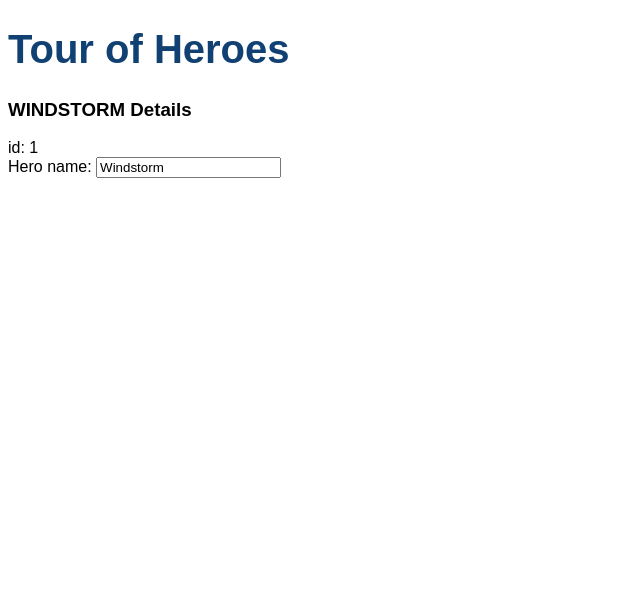
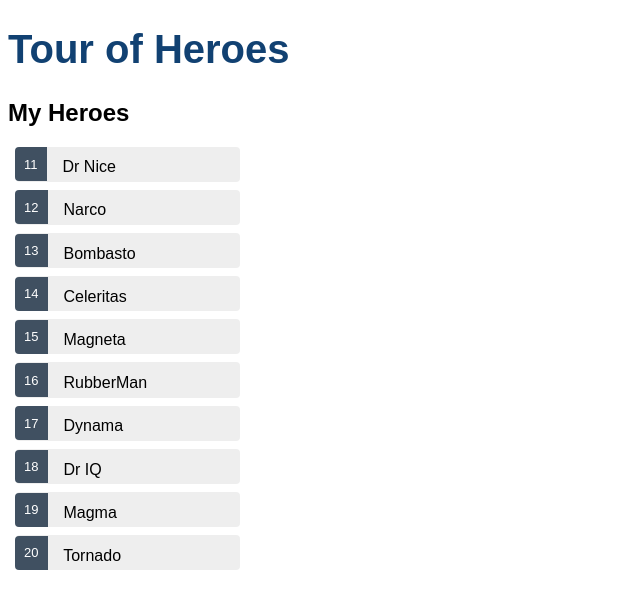
Before and after one commit to diogos21/Heroes-Fatec-2021, an Angular app: page / in a window 1280 px wide. Shown: the top 608 px of the page, without its empty margins (0-640 px from the left). Built offline with nearby package versions, Linux system fonts and the light colour scheme.

Commit message:
:package:Tour Of Heroes Part 2

```diff
--- a/src/app/heroes/heroes.component.css
+++ b/src/app/heroes/heroes.component.css
@@ -0,0 +1,58 @@
+/* HeroesComponent's private CSS styles */
+.heroes {
+    margin: 0 0 2em 0;
+    list-style-type: none;
+    padding: 0;
+    width: 15em;
+  }
+
+  .heroes li {
+    cursor: pointer;
+    position: relative;
+    left: 0;
+    background-color: #EEE;
+    margin: .5em;
+    padding: .3em 0;
+    height: 1.6em;
+    border-radius: 4px;
+  }
+
+  .heroes li:hover {
+    color: #2c3a41;
+    background-color: #e6e6e6;
+    left: .1em;
+  }
+
+  .heroes li.selected {
+    background-color: black;
+    color: white;
+  }
+
+  .heroes li.selected:hover {
+    background-color: #505050;
+    color: white;
+  }
+
+  .heroes li.selected:active {
+    background-color: black;
+    color: white;
+  }
+
+  .heroes .badge {
+    display: inline-block;
+    font-size: small;
+    color: white;
+    padding: 0.8em 0.7em 0 0.7em;
+    background-color:#405061;
+    line-height: 1em;
+    position: relative;
+    left: -1px;
+    top: -4px;
+    height: 1.8em;
+    margin-right: .8em;
+    border-radius: 4px 0 0 4px;
+  }
+
+  input {
+    padding: .5rem;
+  }
--- a/src/app/heroes/heroes.component.html
+++ b/src/app/heroes/heroes.component.html
@@ -1,6 +1,30 @@
-<h3>{{hero.name | uppercase}} Details</h3>
-<div><span>id: </span>{{hero.id}}</div>
-<div>
-    <label for="name">Hero name: </label>
-    <input id="name" [(ngModel)]="hero.name" placeholder="name">
+<div *ngIf="selectedHero">
+
+    <h2>{{selectedHero.name | uppercase}} Details</h2>
+
+    <div>
+        <span>id: </span>{{selectedHero.id}}
+    </div>
+
+    <div>
+
+      <label for="hero-name">Hero name: </label>
+      <input id="hero-name" [(ngModel)]="selectedHero.name" placeholder="name">
+
+    </div>
+
 </div>
+
+<h2>My Heroes</h2>
+
+    <ul  ul class="heroes">
+
+        <li *ngFor="let hero of heroes"
+            [class.selected]="hero === selectedHero"
+            (click)="onSelect(hero)">
+
+            <span class="badge">{{hero.id}}</span> {{hero.name}}
+
+        </li>
+
+    </ul>
--- a/src/app/heroes/heroes.component.ts
+++ b/src/app/heroes/heroes.component.ts
@@ -1,21 +1,24 @@
 import { Component, OnInit } from '@angular/core';
 import { Hero } from '../hero';
+import { HEROES } from '../mock-heroes';
 
 @Component({
   selector: 'app-heroes',
   templateUrl: './heroes.component.html',
   styleUrls: ['./heroes.component.css']
 })
+
 export class HeroesComponent implements OnInit {
 
-  hero: Hero = {
-    id: 1,
-    name: 'Windstorm'
-  };
+  heroes = HEROES;
+  selectedHero?: Hero;
 
   constructor() { }
 
-  ngOnInit(): void {
+  ngOnInit() {
   }
 
+  onSelect(hero: Hero): void {
+    this.selectedHero = hero;
+  }
 }
--- /dev/null
+++ b/src/app/mock-heroes.ts
@@ -0,0 +1,14 @@
+import { Hero } from './hero';
+
+export const HEROES: Hero[] = [
+  { id: 11, name: 'Dr Nice' },
+  { id: 12, name: 'Narco' },
+  { id: 13, name: 'Bombasto' },
+  { id: 14, name: 'Celeritas' },
+  { id: 15, name: 'Magneta' },
+  { id: 16, name: 'RubberMan' },
+  { id: 17, name: 'Dynama' },
+  { id: 18, name: 'Dr IQ' },
+  { id: 19, name: 'Magma' },
+  { id: 20, name: 'Tornado' }
+];
```
Also changed, not shown: src/app/app.component.css (line endings or trailing spaces).
